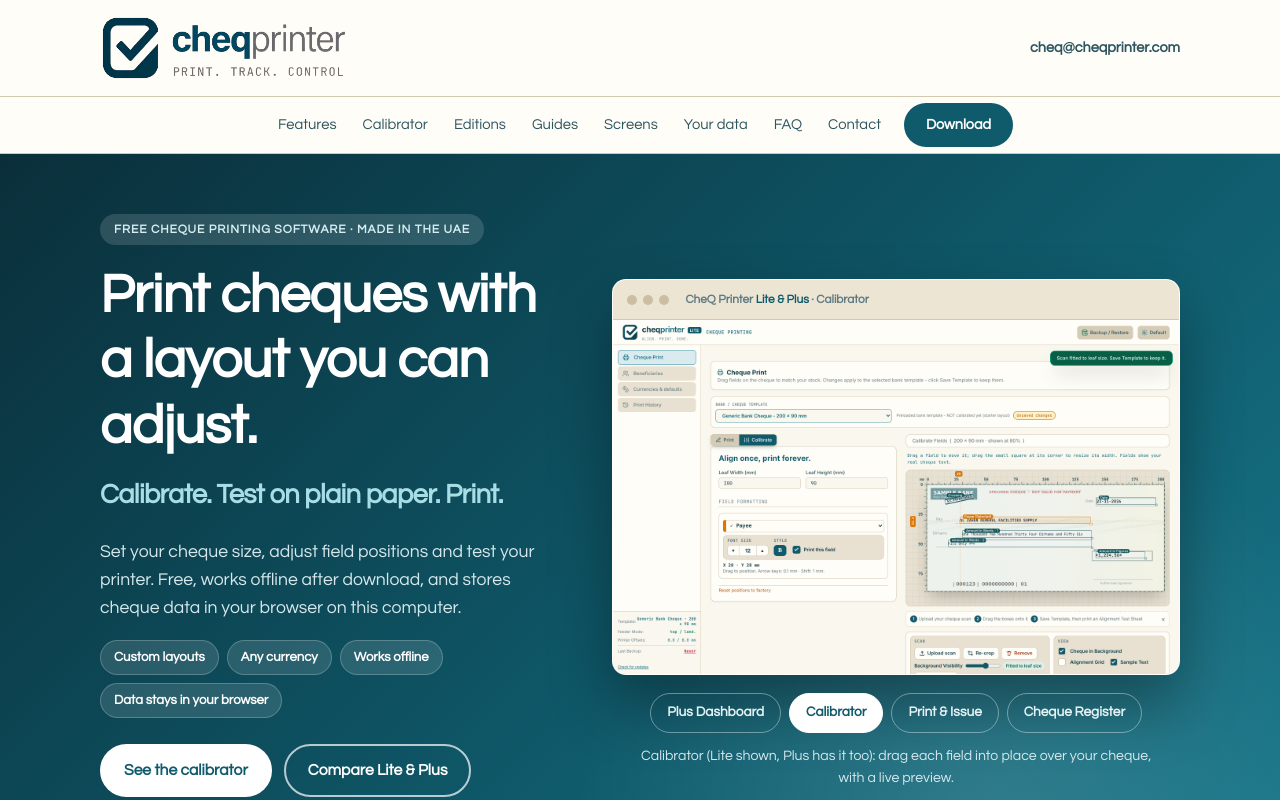
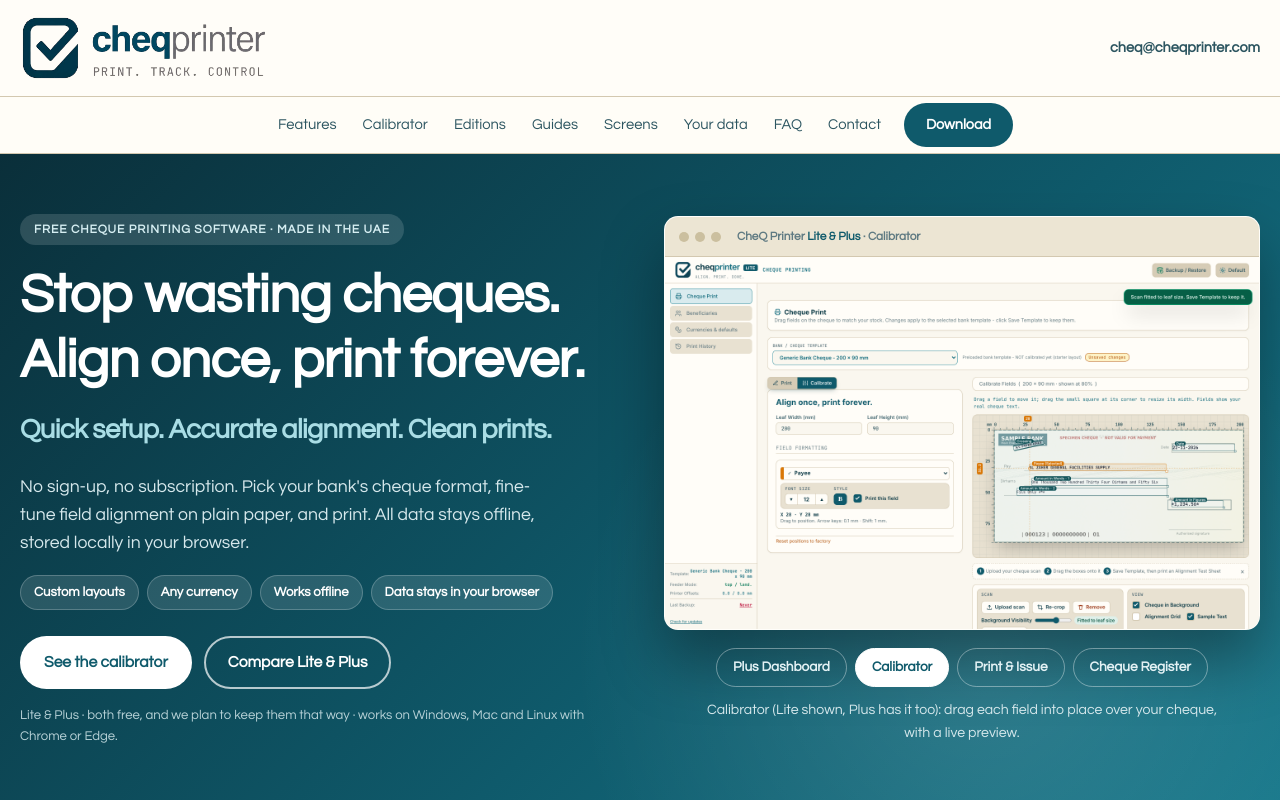
Before and after one commit to qayyom-lab/cheqprinter, a plain HTML site: page index.html in a window 1280 px wide. Shown: the top 800 px of the page. Drawn offline with Linux system fonts and the light colour scheme.

Commit message:
Widen page layout on homepage

```diff
--- a/index.html
+++ b/index.html
@@ -85,7 +85,7 @@ h1,h2,h3{font-family:var(--font);font-weight:700;line-height:1.2;margin:0 0 .5em
 h2{font-size:clamp(1.6rem,3.4vw,2.2rem)}
 h3{font-size:1.2rem}
 p{margin:0 0 1em}
-.wrap{max-width:1120px;margin:0 auto;padding:0 20px}
+.wrap{max-width:1280px;margin:0 auto;padding:0 20px}
 .skip{position:absolute;left:-999px;top:8px;background:var(--teal);color:#fff;padding:8px 12px;border-radius:8px;z-index:100}
 .skip:focus{left:8px}
 :focus-visible{outline:3px solid var(--teal-2);outline-offset:2px;border-radius:4px}
@@ -124,7 +124,7 @@ section[id]{scroll-margin-top:64px}
 /* ---------- hero ---------- */
 .hero{position:relative;overflow:hidden;color:#fff;padding:60px 0 64px;background:linear-gradient(135deg,#0a2f3a 0%,#0f5a6b 58%,#17788b 100%)}
 .hero::before{content:"";position:absolute;right:-12%;bottom:-45%;width:70%;aspect-ratio:1;background:radial-gradient(circle,rgba(255,255,255,.12),transparent 65%);pointer-events:none}
-.hero .grid{position:relative;display:grid;grid-template-columns:.9fr 1.1fr;gap:48px;align-items:center}
+.hero .grid{position:relative;display:grid;grid-template-columns:1fr 1fr;gap:48px;align-items:center}
 @media(max-width:960px){.hero .grid{grid-template-columns:1fr;gap:36px}}
 .eyebrow{display:inline-block;font-size:.75rem;font-weight:700;letter-spacing:.08em;text-transform:uppercase;color:#d6eef2;background:rgba(255,255,255,.14);padding:6px 14px;border-radius:999px;margin-bottom:18px}
 .hero h1{color:#fff;font-size:clamp(2.2rem,4.4vw,3.4rem);margin-bottom:.45em}
@@ -299,8 +299,8 @@ footer .legal{max-width:60em;opacity:.85;margin-top:14px}
   <div class="wrap grid">
     <div class="hero-text">
       <span class="eyebrow">Free cheque printing software &middot; Made in the UAE</span>
-      <h1>Print cheques with a layout you can adjust.<span>Calibrate. Test on plain paper. Print.</span></h1>
-      <p class="lead">Set your cheque size, adjust field positions and test your printer. Free, works offline after download, and stores cheque data in your browser on this computer.</p>
+      <h1>Stop wasting cheques. Align once, print forever.<span>Quick setup. Accurate alignment. Clean prints.</span></h1>
+      <p class="lead">No sign-up, no subscription. Pick your bank's cheque format, fine-tune field alignment on plain paper, and print. All data stays offline, stored locally in your browser.</p>
       <ul class="chips" aria-label="Highlights">
         <li>Custom layouts</li>
         <li>Any currency</li>
```
